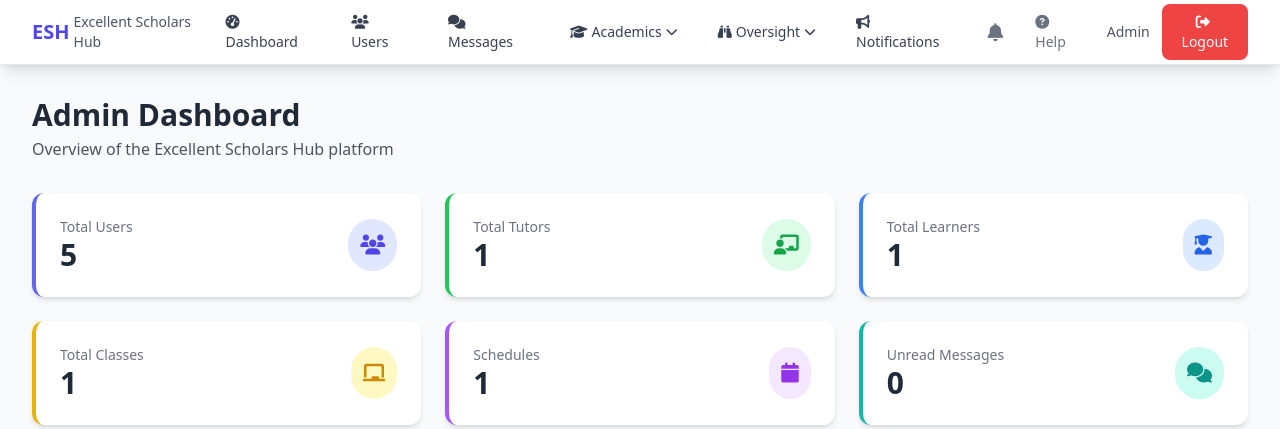
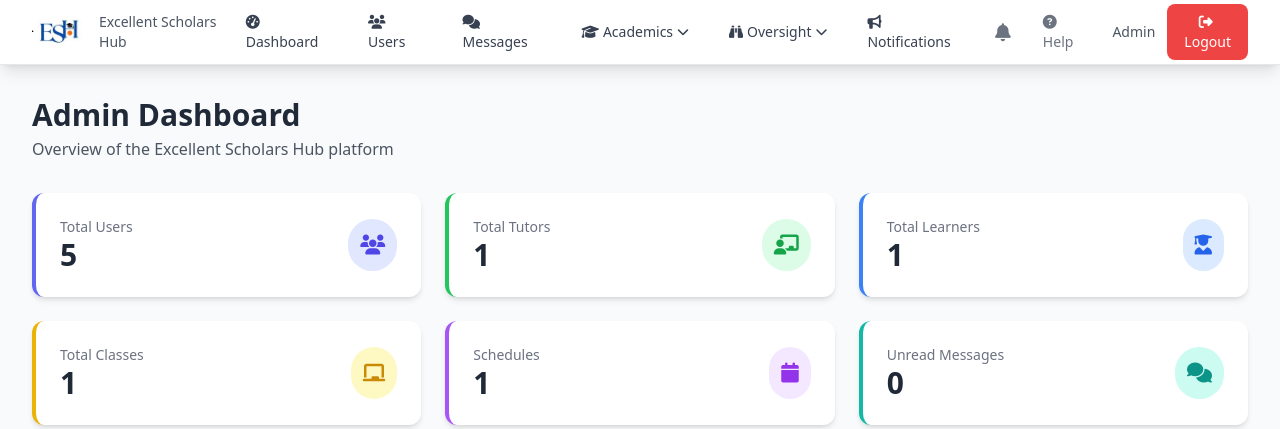
Before and after one commit to paulzekeri/excellent-scholars-hub, a Laravel app: page /admin/dashboard in a window 1280 px wide. Shown: the top 429 px of the page. Run offline with Laravel 8, Linux system fonts and the light colour scheme; a user stored in the database is signed in; data comes from the database, SQL or seed files in the repository; data that the repository does not hold is empty; some libraries are stand-ins or nearby versions.

Commit message:
feat: brand the app with the ESH logo and a real favicon
Move logo.jpg into public/images, generate a multi-size favicon.ico plus PNG/apple-touch icons from it, link them in the layout, and replace the text ESH brand marks in the navigation, login and register views.

```diff
--- a/resources/views/auth/login.blade.php
+++ b/resources/views/auth/login.blade.php
@@ -6,7 +6,7 @@
 <div class="min-h-screen flex items-center justify-center bg-gradient-to-br from-indigo-500 to-purple-600 py-12 px-4 sm:px-6 lg:px-8">
     <div class="max-w-md w-full bg-white rounded-2xl shadow-2xl p-8">
         <div class="text-center mb-8">
-            <h1 class="text-3xl font-bold text-indigo-600">ESH</h1>
+            <img src="{{ asset('images/logo.jpg') }}" alt="Excellent Scholars Hub logo" class="mx-auto h-20 w-auto">
             <p class="text-gray-500 mt-2">Excellent Scholars Hub</p>
             <h2 class="text-xl font-semibold text-gray-700 mt-4">Sign in to your account</h2>
         </div>
--- a/resources/views/auth/register.blade.php
+++ b/resources/views/auth/register.blade.php
@@ -6,7 +6,7 @@
 <div class="min-h-screen flex items-center justify-center bg-gradient-to-br from-indigo-500 to-purple-600 py-12 px-4 sm:px-6 lg:px-8">
     <div class="max-w-md w-full bg-white rounded-2xl shadow-2xl p-8">
         <div class="text-center mb-8">
-            <h1 class="text-3xl font-bold text-indigo-600">ESH</h1>
+            <img src="{{ asset('images/logo.jpg') }}" alt="Excellent Scholars Hub logo" class="mx-auto h-20 w-auto">
             <p class="text-gray-500 mt-2">Create your account</p>
         </div>
 
--- a/resources/views/layouts/app.blade.php
+++ b/resources/views/layouts/app.blade.php
@@ -5,6 +5,10 @@
     <meta name="viewport" content="width=device-width, initial-scale=1.0">
     <meta name="csrf-token" content="{{ csrf_token() }}">
     <title>@yield('title', 'Excellent Scholars Hub') - ESH LMS</title>
+    <link rel="icon" type="image/x-icon" href="{{ asset('favicon.ico') }}">
+    <link rel="icon" type="image/png" sizes="32x32" href="{{ asset('images/favicon-32x32.png') }}">
+    <link rel="icon" type="image/png" sizes="16x16" href="{{ asset('images/favicon-16x16.png') }}">
+    <link rel="apple-touch-icon" sizes="180x180" href="{{ asset('images/apple-touch-icon.png') }}">
     <script src="https://cdn.tailwindcss.com"></script>
     <link rel="stylesheet" href="https://cdnjs.cloudflare.com/ajax/libs/font-awesome/6.4.0/css/all.min.css">
     @livewireStyles
--- a/resources/views/layouts/navigation.blade.php
+++ b/resources/views/layouts/navigation.blade.php
@@ -8,8 +8,8 @@
         <div class="flex justify-between h-16">
             <div class="flex items-center">
                 <a href="{{ auth()->user()->isAdministrator() ? route('admin.dashboard') : (auth()->user()->isTutor() ? route('tutor.dashboard') : (auth()->user()->isParent() ? route('parent.dashboard') : route('learner.dashboard'))) }}" class="flex items-center">
-                    <span class="text-xl font-bold text-indigo-600">ESH</span>
-                    <span class="ml-1 text-gray-600 text-sm hidden sm:inline">Excellent Scholars Hub</span>
+                    <img src="{{ asset('images/logo.jpg') }}" alt="Excellent Scholars Hub logo" class="h-10 w-auto">
+                    <span class="ml-2 text-gray-600 text-sm hidden sm:inline">Excellent Scholars Hub</span>
                 </a>
             </div>
 
```
Also changed, not shown: public/favicon.ico, public/images/apple-touch-icon.png (added), public/images/favicon-16x16.png (added), public/images/favicon-32x32.png (added), public/images/logo.jpg (added).
